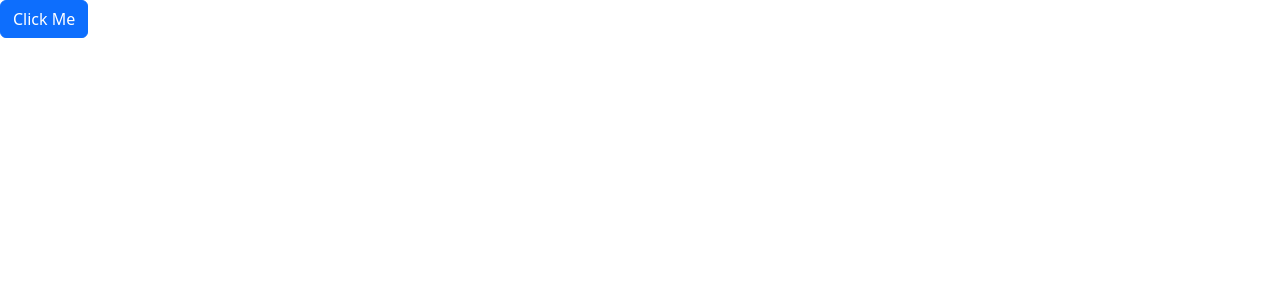
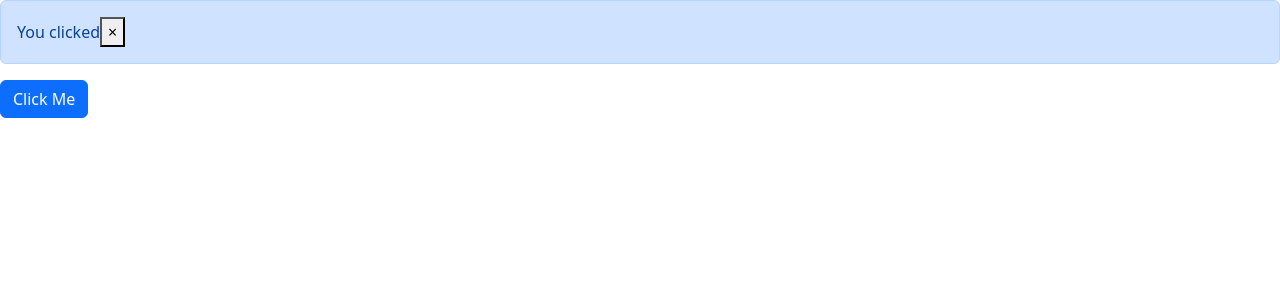
Before and after one commit to heyyfurqan/GoG, a React (Vite) app: page / in a window 1280 px wide. Both pictures are taken after a click on the button "Click Me". Shown: the top 300 px of the page. Built offline with nearby package versions, Linux system fonts and the light colour scheme.

Commit message:
Add alert component

```diff
--- a/src/App.tsx
+++ b/src/App.tsx
@@ -1,12 +1,18 @@
 import Alert from './components/Alert';
 import ListGroup from './components/ListGroup';
 import Button from './components/Button';
+import { useState } from 'react';
 
 function app() {
+  const [alertVisible, setAlertVisibility] = useState(false)
+
   return (
-    <Button /*color='secondary'*/ onClick={() => console.log('Clicked !')}>
-      Click Me
-    </Button>
+    <div>
+      {alertVisible && <Alert onClose={() => setAlertVisibility(false)}>You clicked</Alert>}
+      <Button /*color='secondary'*/ onClick={() => setAlertVisibility(true)}>
+        Click Me
+      </Button>
+    </div>
   );
 }
 
--- a/src/components/Alert.tsx
+++ b/src/components/Alert.tsx
@@ -2,11 +2,17 @@ import { ReactNode } from "react";
 
 interface Props{
     children:ReactNode;
+    onClose : () => void;
 }
 
-const Alert = ({children}:Props) => {
+const Alert = ({children, onClose} : Props) => {
   return (
-    <div>{children}</div>
+    <div className="alert alert-primary alert-dismissible">
+      {children}
+      <button type="button" className="close" onClick={onClose} data-dismiss="alert" aria-label="Close">
+        <span aria-hidden="true">&times;</span>
+      </button>
+    </div>
   )
 }
 
```
